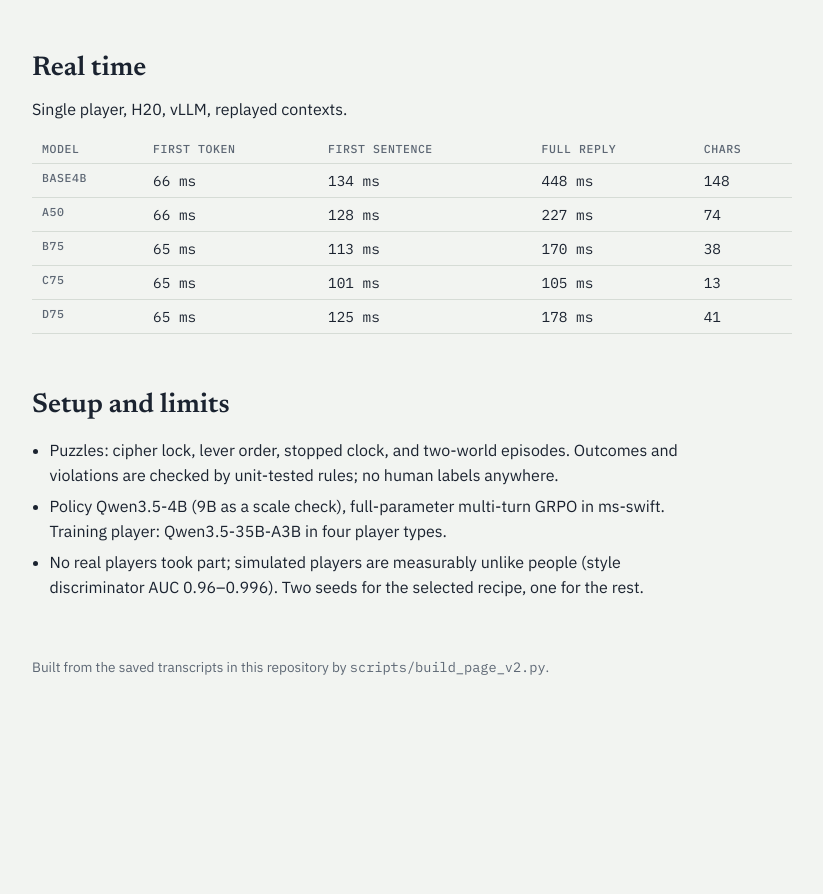
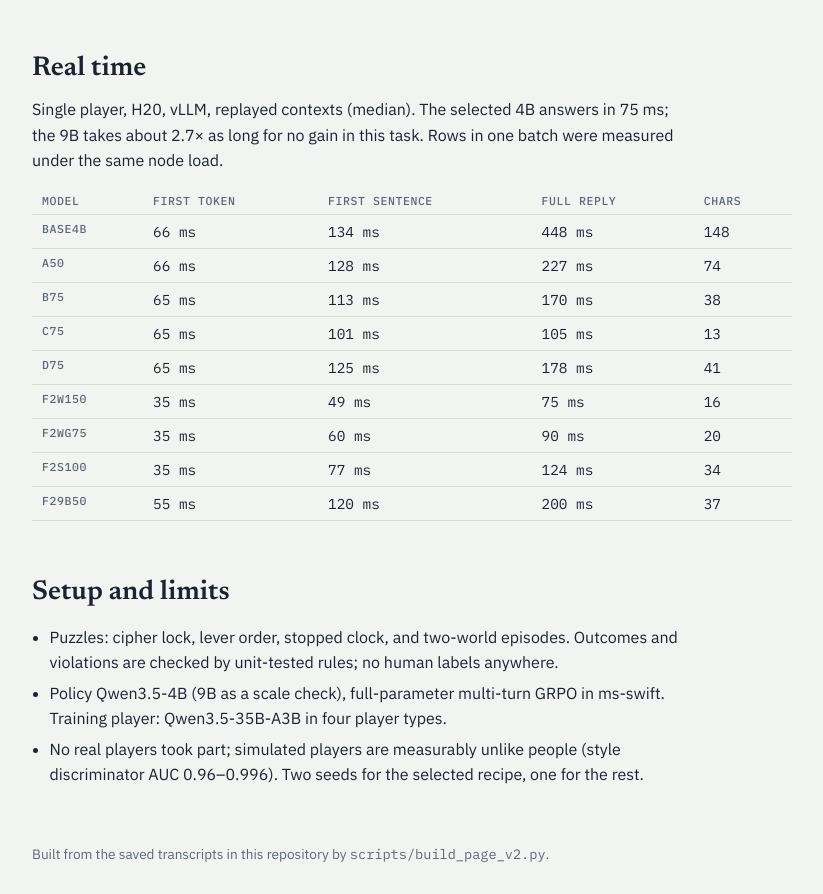
Before and after one commit to Nhckdvrl/aa-game, a plain HTML site: page docs/index.html in a window 1280 px wide. Shown: the part 6467-7361 px from the top of the page, without its empty margins (228-1051 px from the left). Before the commit the page ends 7217 px from the top, so only its background shows below. Drawn offline with Linux system fonts and the light colour scheme.

Commit message:
Sync results 2026-11-08 23:11
Co-Authored-By: Claude Opus 5.5 <noreply@anthropic.com>

```diff
--- a/docs/index.html
+++ b/docs/index.html
@@ -129,8 +129,8 @@ code{font-family:var(--mono);font-size:.85em}
   <h2>Bugs we found in our own pipeline</h2>
   <ul class="tight"><li><b>Training replies carried an empty think block.</b> swift hands the env the raw completion, so every reply began with <code>&lt;think&gt;&lt;/think&gt;</code>: replies counted 19 characters long and the tag penalty never fired (0 of 11k episodes). Found by comparing training and validation lengths.</li><li><b>The persona judge assumed the tsundere card.</b> its rubric listed tsundere traits, so a gentle-persona run scored 0.08. Traits now follow the card; the tsundere wording is byte-identical.</li><li><b>The pacing rule&#x27;s stuck detector was too broad.</b> any question mark counts as "stuck", which is the door arm H walked through.</li><li><b>A validation dip that was noise.</b> F2w fell to 76% at step 50 on 96 validation episodes and was back at 85% at step 75; and steering looked free on validation but costs 3–4 points on 960 held-out episodes.</li></ul>
   <h2>Real time</h2>
-  <p>Single player, H20, vLLM, replayed contexts.</p>
-  <div class="tbl"><table><tr><th>model</th><th>first token</th><th>first sentence</th><th>full reply</th><th>chars</th></tr><tr><th>base4b</th><td class="n">66 ms</td><td class="n">134 ms</td><td class="n">448 ms</td><td class="n">148</td></tr><tr><th>A50</th><td class="n">66 ms</td><td class="n">128 ms</td><td class="n">227 ms</td><td class="n">74</td></tr><tr><th>B75</th><td class="n">65 ms</td><td class="n">113 ms</td><td class="n">170 ms</td><td class="n">38</td></tr><tr><th>C75</th><td class="n">65 ms</td><td class="n">101 ms</td><td class="n">105 ms</td><td class="n">13</td></tr><tr><th>D75</th><td class="n">65 ms</td><td class="n">125 ms</td><td class="n">178 ms</td><td class="n">41</td></tr></table></div>
+  <p>Single player, H20, vLLM, replayed contexts (median). The selected 4B answers in 75 ms; the 9B takes about 2.7× as long for no gain in this task. Rows in one batch were measured under the same node load.</p>
+  <div class="tbl"><table><tr><th>model</th><th>first token</th><th>first sentence</th><th>full reply</th><th>chars</th></tr><tr><th>base4b</th><td class="n">66 ms</td><td class="n">134 ms</td><td class="n">448 ms</td><td class="n">148</td></tr><tr><th>A50</th><td class="n">66 ms</td><td class="n">128 ms</td><td class="n">227 ms</td><td class="n">74</td></tr><tr><th>B75</th><td class="n">65 ms</td><td class="n">113 ms</td><td class="n">170 ms</td><td class="n">38</td></tr><tr><th>C75</th><td class="n">65 ms</td><td class="n">101 ms</td><td class="n">105 ms</td><td class="n">13</td></tr><tr><th>D75</th><td class="n">65 ms</td><td class="n">125 ms</td><td class="n">178 ms</td><td class="n">41</td></tr><tr><th>F2w150</th><td class="n">35 ms</td><td class="n">49 ms</td><td class="n">75 ms</td><td class="n">16</td></tr><tr><th>F2wg75</th><td class="n">35 ms</td><td class="n">60 ms</td><td class="n">90 ms</td><td class="n">20</td></tr><tr><th>F2s100</th><td class="n">35 ms</td><td class="n">77 ms</td><td class="n">124 ms</td><td class="n">34</td></tr><tr><th>F29b50</th><td class="n">55 ms</td><td class="n">120 ms</td><td class="n">200 ms</td><td class="n">37</td></tr></table></div>
   <h2>Setup and limits</h2>
   <ul class="tight">
     <li>Puzzles: cipher lock, lever order, stopped clock, and two-world episodes. Outcomes and violations are checked by unit-tested rules; no human labels anywhere.</li>
```
Also changed, not shown: 19 other files.
